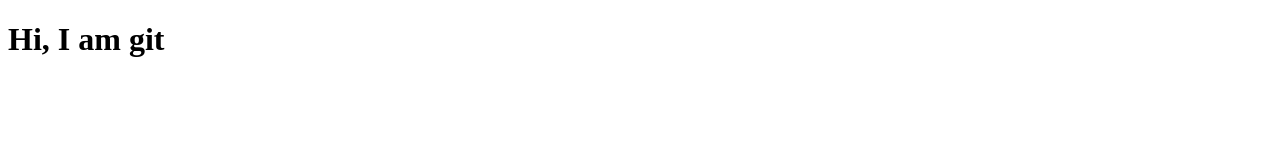
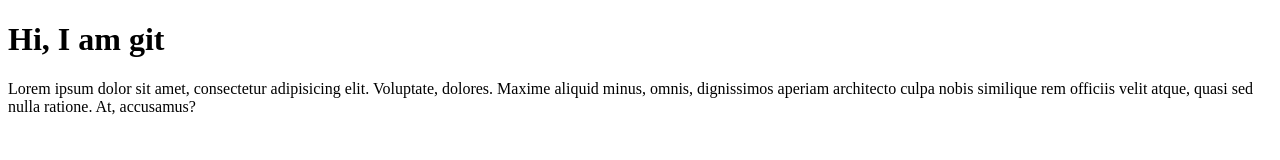
Before and after one commit to PhoeChitSone/Project, a plain HTML site: page index.html in a window 1280 px wide. Drawn offline with Linux system fonts and the light colour scheme.

Commit message:
second commit

```diff
--- a/index.html
+++ b/index.html
@@ -7,5 +7,8 @@
 </head>
 <body>
     <h1> Hi, I am git</h1>
+    <p>Lorem ipsum dolor sit amet, consectetur adipisicing elit. Voluptate, dolores. Maxime aliquid minus, omnis, dignissimos aperiam architecto culpa nobis similique rem officiis velit atque, quasi sed nulla ratione. At, accusamus?
+
+    </p>
 </body>
 </html>
```
